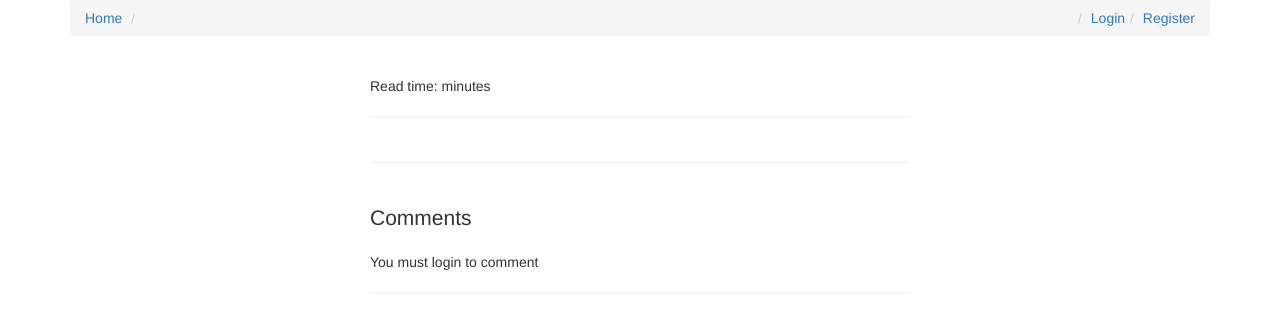
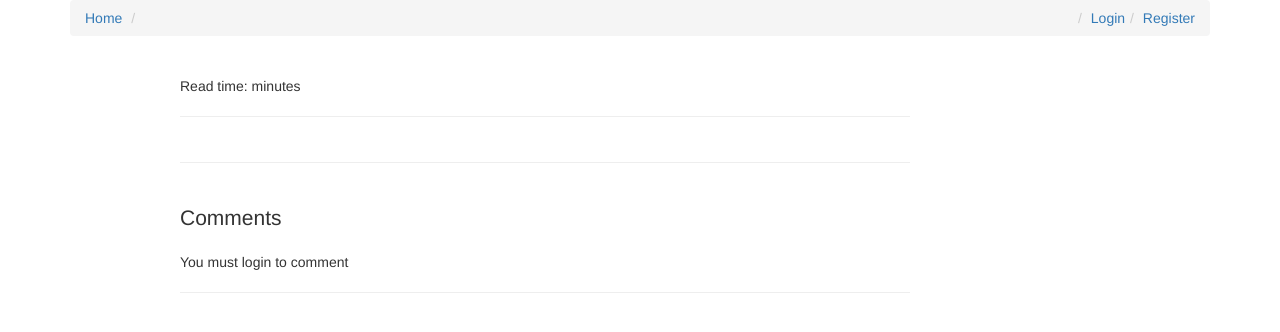
Before and after one commit to jayesh96/the-next-blog, a Django app: template templates/post_detail.html in a window 1280 px wide. Shown: the top 332 px of the page. Run offline with Django 3.2, Linux system fonts and the light colour scheme; the template is opened without the code that fills it, so the values that code supplies are empty; style sheets or scripts are compiled from the project's sources; some libraries are stand-ins or nearby versions.

Commit message:
Template Minor Change Post_detail.html

```diff
--- a/templates/post_detail.html
+++ b/templates/post_detail.html
@@ -15,7 +15,7 @@
 
 
 {% block content %}
-<div class='col-sm-6 col-sm-offset-3'>
+<div class='col-sm-8 col-sm-offset-1'>
     {% if instance.image %}
     <img src='{{ instance.image.url }}' class='img-responsive' />
     {% endif %}
```
Also changed, not shown: db.sqlite3.
